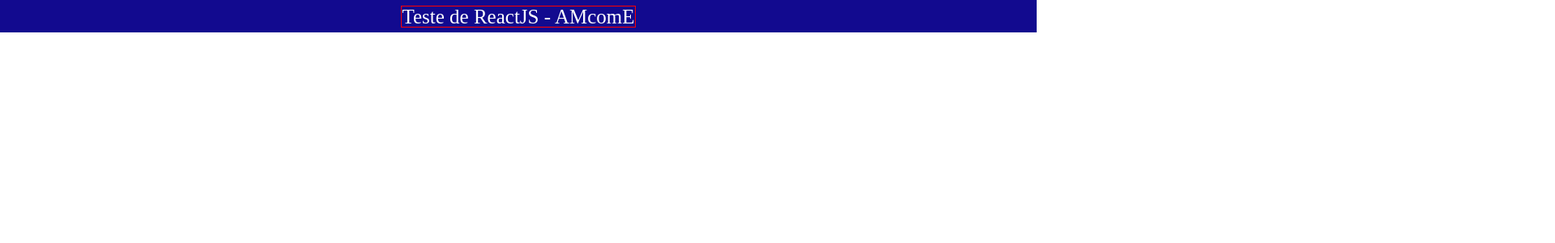
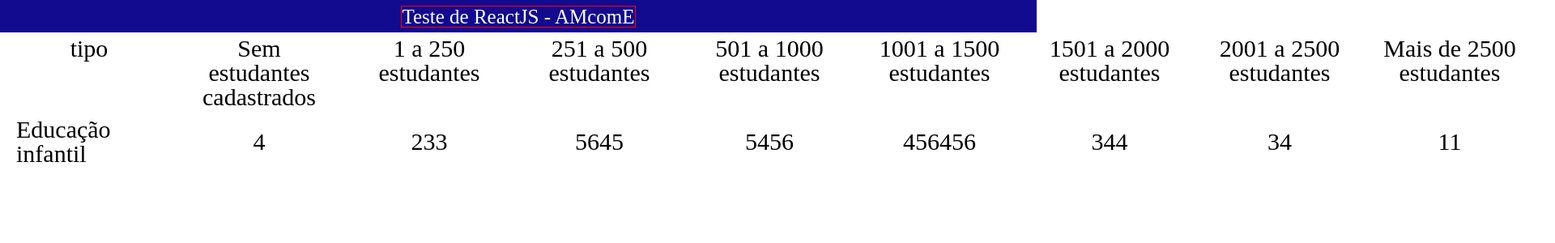
Before and after one commit to Jean-Carlo89/LWChallenge, a React (Create React App) app: page / in a window 1280 px wide. Shown: the top 300 px of the page at 81% size, 1920 px wide, since content can reach past the window. Built offline with nearby package versions, Linux system fonts and the light colour scheme; no server answers.

Commit message:
test: testing different table settings

```diff
--- a/package.json
+++ b/package.json
@@ -3,10 +3,13 @@
   "version": "0.1.0",
   "private": true,
   "dependencies": {
+    "@material-ui/core": "^4.12.3",
+    "@material-ui/icons": "^4.11.2",
     "@testing-library/jest-dom": "^5.11.4",
     "@testing-library/react": "^11.1.0",
     "@testing-library/user-event": "^12.1.10",
     "axios": "^0.21.4",
+    "material-table": "^1.69.3",
     "react": "^17.0.2",
     "react-dom": "^17.0.2",
     "react-scripts": "4.0.3",
--- a/src/components/App.js
+++ b/src/components/App.js
@@ -2,7 +2,8 @@
 import Header from "./header"
 import axios from "axios"
 import GlobalStyle from './GlobalStyles';
-
+import Table from "./Table"
+import Table2 from "./Table2"
 export default function App() {
 
 
@@ -19,6 +20,8 @@
     <GlobalStyle />
     <div className="App">
      <Header/>
+     {/* <Table/> */}
+     <Table2/>
 
     </div>
     </>
--- /dev/null
+++ b/src/components/Table.js
@@ -0,0 +1,51 @@
+import { AddBox, ArrowDownward } from "@material-ui/icons";
+import MaterialTable from "material-table";
+
+export default function Table(){
+    return(
+        <MaterialTable
+        columns={[
+            { title: "tipo", field: "tipo" },
+            { title: "Sem estudantes cadastrados", field: "NoStudents" },
+            { title: "1 a 250 estudantes", field: "lessThan250" },
+            { title: "251 a 500 estudantes", field: "lessThan500" },
+            { title: "501 a 1000 estudantes", field: "lessThan1000" },
+            { title: "1001 a 1500 estudantes", field: "lessThan1500" },
+            { title: "1501 a 2000 estudantes", field: "lessThan2000" },
+            { title: "2001 a 2500 estudantes", field: "lessThan2500" },
+            { title: "Mais de 2500 estudantes", field: "moreThan2500" },
+
+
+          ]}
+          data={[
+            {
+              tipo: "Educação infantil",
+              NoStudents: "4",
+              lessThan250:"233",
+              lessThan500:"5645",
+              lessThan1000:"5456",
+              lessThan1500:"456456",
+              lessThan2000:"56",
+              lessThan2500:"34",
+              lessThan2000:"344",
+              moreThan2500: "11"
+            },
+            {
+                tipo: "CEUs",
+              NoStudents: "6",
+              lessThan250:"233",
+              lessThan500:"5645",
+              lessThan1000:"5456",
+              lessThan1500:"456456",
+              lessThan2000:"56",
+              lessThan2500:"34",
+              lessThan2000:"344",
+              moreThan2500: "11"
+            }
+          ]}
+          options={
+            {search: false}
+          }
+          title="Demo Title"/>
+    )
+}
--- /dev/null
+++ b/src/components/Table2.js
@@ -0,0 +1,98 @@
+import styled from "styled-components"
+
+
+export default function Table2(){
+   const arrayWithData = [
+    {
+        id:1,
+      tipo: "Educação infantil",
+      NoStudents: "4",
+      lessThan250:"233",
+      lessThan500:"5645",
+      lessThan1000:"5456",
+      lessThan1500:"456456",
+      lessThan2000:"56",
+      lessThan2500:"34",
+      lessThan2000:"344",
+      moreThan2500: "11"
+    }
+    // {
+    //   id:2,
+    //     tipo: "CEUs",
+    //   NoStudents: "6",
+    //   lessThan250:"233",
+    //   lessThan500:"5645",
+    //   lessThan1000:"5456",
+    //   lessThan1500:"456456",
+    //   lessThan2000:"56",
+    //   lessThan2500:"34",
+    //   lessThan2000:"344",
+    //   moreThan2500: "11"
+    // }
+  ]
+
+
+    return(
+        <Table>
+  <thead>
+    <tr>
+      <th>tipo</th>
+      <th>Sem estudantes cadastrados</th>
+      <th>1 a 250 estudantes</th>
+      <th>251 a 500 estudantes</th>
+      <th>501 a 1000 estudantes</th>
+      <th>1001 a 1500 estudantes</th>
+      <th>1501 a 2000 estudantes</th>
+      <th>2001 a 2500 estudantes</th>
+      <th>Mais de 2500 estudantes</th>
+    </tr>
+  </thead>
+  <tbody>
+    {arrayWithData.map(item => {
+      return (
+        <tr key={item.id}>
+           <td>{ item.tipo }</td>
+          <td>{ item.NoStudents }</td>
+          <td>{ item.lessThan250 }</td>
+          <td>{ item.lessThan500 }</td>
+          <td>{ item.lessThan1000}</td>
+          <td>{ item.lessThan1500}</td>
+          <td>{ item.lessThan2000}</td>
+          <td>{ item.lessThan2500}</td>
+          <td>{ item.moreThan2500}</td>
+        </tr>
+      );
+    })}
+  </tbody>
+</Table>
+    );
+}
+
+const Table = styled.table`
+border-collapse: separate;
+-webkit-border-horizontal-spacing:20px;
+font-size: 30px;
+
+th{
+    display:flex;
+     margin-right:30px;
+     justify-content:center;
+     width: 180px;
+}
+
+ tr{
+     display:flex;
+     margin: 5px 0;
+    // margin-right:30px;
+    // justify-content:center;
+ }
+
+ td{
+
+    display:flex;
+     margin-right:30px;
+     justify-content:center;
+     align-items: center;
+     width: 180px;
+ }
+`
```
Also changed, not shown: 1 other file (tests, documents, lock files or other folders).
